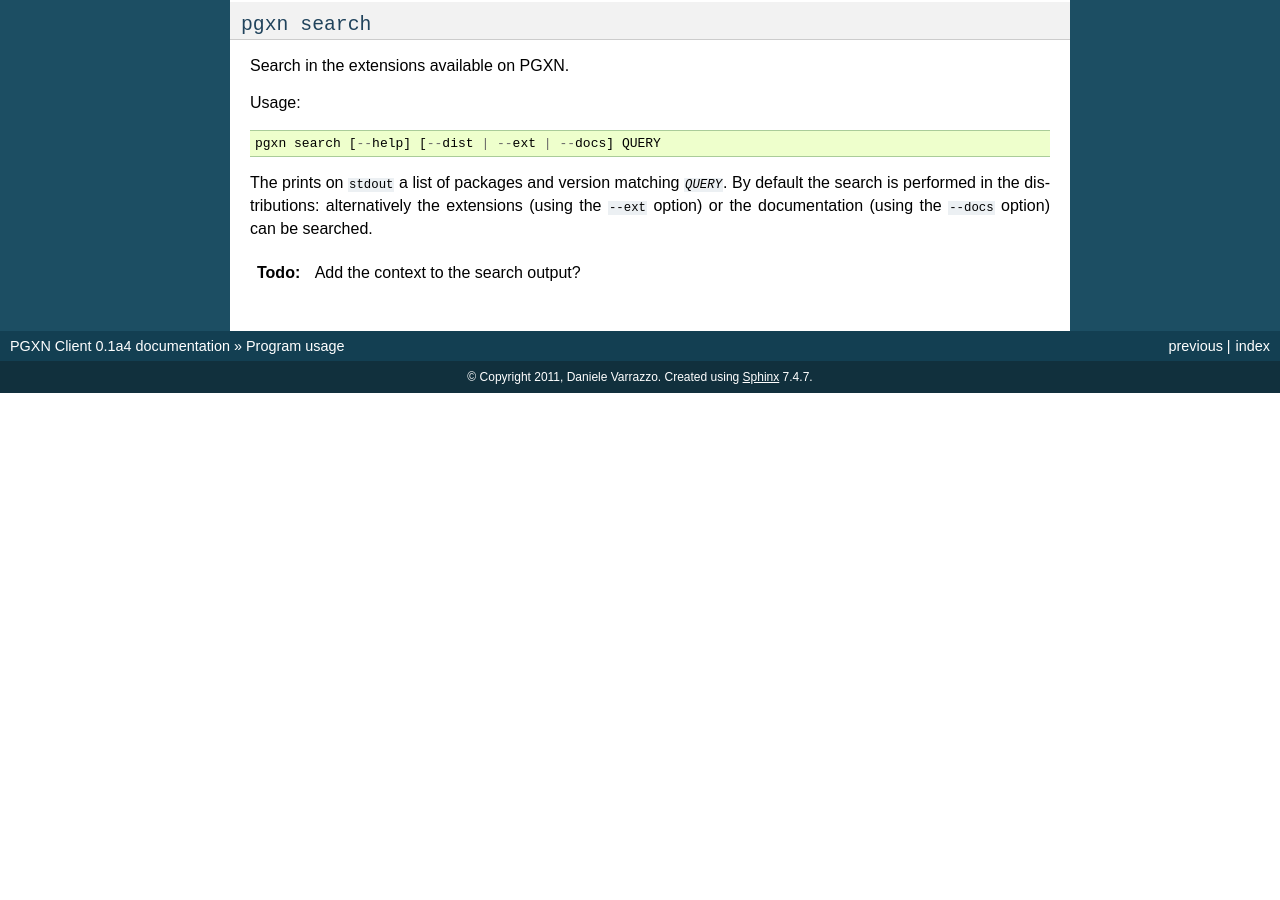
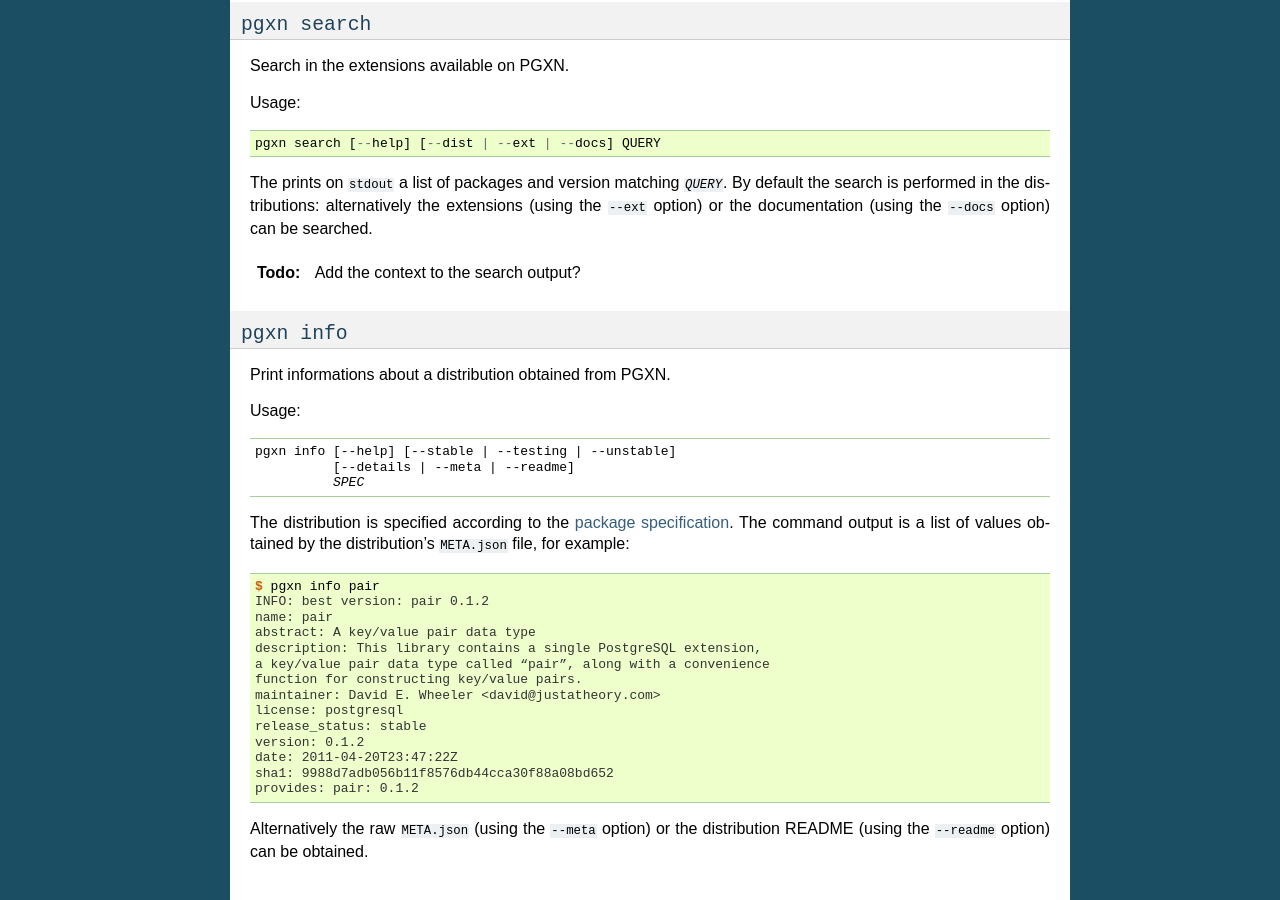
Before and after one commit to pgxn/pgxnclient, a Sphinx documentation site: the page built from docs/usage.rst, in a window 1280 px wide and 900 px high, scrolled down 3585 px. Built offline with Sphinx 7.4.7, drawn with Linux system fonts in a browser that asks for light colours; before the commit the page ends 3978 px from its top, so only the background shows below that.

Commit message:
Added documentation for the 'info' command

```diff
--- a/docs/usage.rst
+++ b/docs/usage.rst
@@ -280,3 +280,44 @@
 (using the ``--docs`` option) can be searched.
 
 .. todo:: Add the context to the search output?
+
+
+.. _info:
+
+``pgxn info``
+-------------
+
+Print informations about a distribution obtained from PGXN.
+
+Usage:
+
+.. parsed-literal::
+    :class: pgxn-info
+
+    pgxn info [--help] [--stable | --testing | --unstable]
+              [--details | --meta | --readme]
+              *SPEC*
+
+The distribution is specified according to the `package specification`_.
+The command output is a list of values obtained by the distribution's
+``META.json`` file, for example:
+
+.. code-block:: console
+
+    $ pgxn info pair
+    INFO: best version: pair 0.1.2
+    name: pair
+    abstract: A key/value pair data type
+    description: This library contains a single PostgreSQL extension,
+    a key/value pair data type called “pair”, along with a convenience
+    function for constructing key/value pairs.
+    maintainer: David E. Wheeler <david@justatheory.com>
+    license: postgresql
+    release_status: stable
+    version: 0.1.2
+    date: 2011-04-20T23:47:22Z
+    sha1: 9988d7adb056b11f8576db44cca30f88a08bd652
+    provides: pair: 0.1.2
+
+Alternatively the raw ``META.json`` (using the ``--meta`` option) or the
+distribution README (using the ``--readme`` option) can be obtained.
```
Also changed, not shown: 1 other file.
